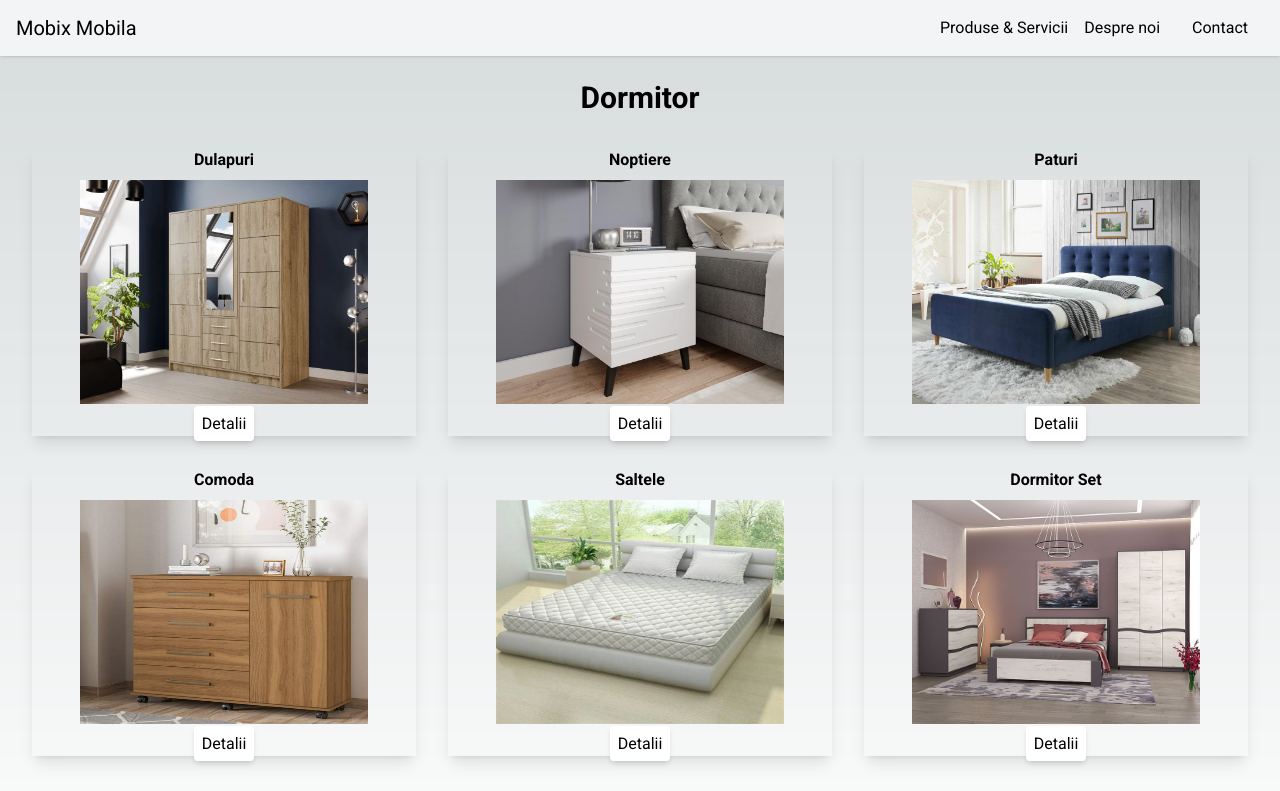
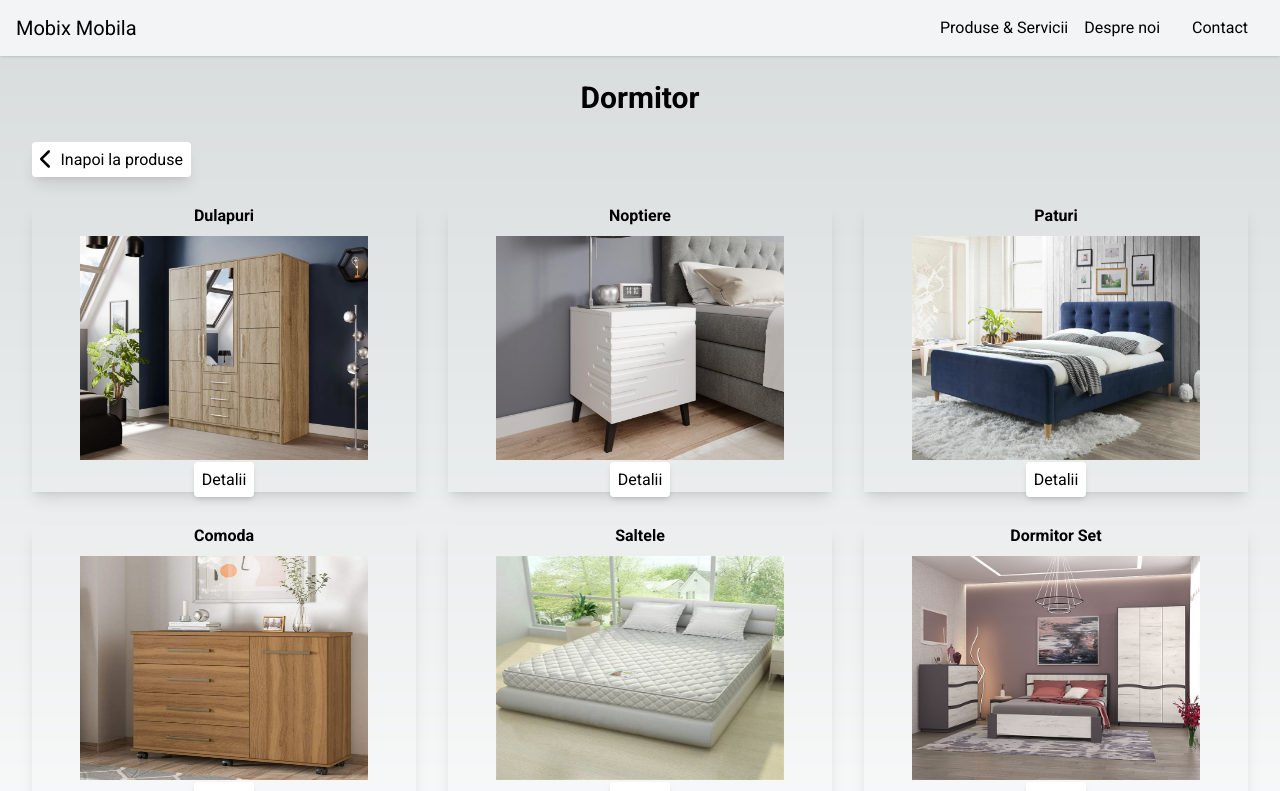
Before and after one commit to Erson1989x/mobix-mobila, a Next.js app: page /dormitor in a window 1280 px wide. Shown: the top 791 px of the page. Built offline with nearby package versions, Linux system fonts and the light colour scheme.

Commit message:
in-progress

```diff
--- a/app/(front)/products/[slug]/page.js
+++ b/app/(front)/products/[slug]/page.js
@@ -8,6 +8,9 @@ import { paturiProducts } from "@/library/categories/dormitor/paturi/paturiProdu
 import { comodaProducts } from "@/library/categories/dormitor/comode/comodeProducts";
 import { salteleProducts } from "@/library/categories/dormitor/saltele/salteleProducts";
 import ImageGallery from "@/components/ImageGallery/ImageGallery";
+import { FontAwesomeIcon } from "@fortawesome/react-fontawesome";
+import { faChevronLeft } from "@fortawesome/free-solid-svg-icons";
+
 const ProductPage = () => {
   const pathname = usePathname();
   const slug = pathname.split("/").pop();
@@ -39,11 +42,11 @@ const ProductPage = () => {
   if (product && product === salteleProduct) {
     return (
       <div className="md:p-8 pt-16 md:pt-20">
-        <div className="w-36 h-9">
+        <div className="w-40 h-9">
           <Link
             className="cursor-pointer border border-0 p-2 rounded bg-white text-black shadow-lg mt-4"
             href={`/dormitor/${product.category}`}
-          >
+          ><FontAwesomeIcon icon={faChevronLeft} size="lg" className="mr-2" />
             Inapoi la produse
           </Link>
         </div>
@@ -103,11 +106,11 @@ const ProductPage = () => {
   } else {
     return (
       <div className="md:p-8 pt-16 md:pt-20">
-        <div className="w-36 h-9">
+        <div className="w-40 h-9">
           <Link
             className="cursor-pointer border border-0 p-2 rounded bg-white text-black shadow-lg mt-4"
             href={`/dormitor/${product.category}`}
-          >
+          ><FontAwesomeIcon icon={faChevronLeft} size="lg" className="mr-2" />
             Inapoi la produse
           </Link>
         </div>
--- a/app/dormitor/comoda/page.js
+++ b/app/dormitor/comoda/page.js
@@ -5,6 +5,8 @@ import Link from "next/link";
 import { comodaProducts } from "../../../library/categories/dormitor/comode/comodeProducts";
 import { useState } from "react";
 import ProductCard from "@/components/ProductCard/ProductCard";
+import { FontAwesomeIcon } from "@fortawesome/react-fontawesome";
+import { faChevronLeft } from "@fortawesome/free-solid-svg-icons";
 
 const Comoda = () => {
   const [currentPage, setCurrentPage] = useState(1);
@@ -22,7 +24,7 @@ const Comoda = () => {
       <Link
         className="cursor-pointer border border-0 p-2 rounded bg-white text-black shadow-lg mt-4"
         href="/dormitor"
-      >
+      ><FontAwesomeIcon icon={faChevronLeft} size="lg" className="mr-2" />
         Inapoi la produse
       </Link>
       <ProductCard productsToDisplay={productsToDisplay} />
--- a/app/dormitor/dulapuri/page.js
+++ b/app/dormitor/dulapuri/page.js
@@ -3,6 +3,8 @@ import React, { useState } from "react";
 import ProductCard from "@/components/ProductCard/ProductCard";
 import Link from "next/link";
 import { dulapuriProducts } from "../../../library/categories/dormitor/dulapuri/dulapuriProducts";
+import { FontAwesomeIcon } from "@fortawesome/react-fontawesome";
+import { faChevronLeft } from "@fortawesome/free-solid-svg-icons";
 
 const Dulapuri = () => {
   const productsPerPage = 8;
@@ -20,7 +22,7 @@ const Dulapuri = () => {
       <Link
         className="cursor-pointer border border-0 p-2 rounded bg-white text-black shadow-lg mt-4"
         href="/dormitor"
-      >
+      ><FontAwesomeIcon icon={faChevronLeft} size="lg" className="mr-2" />
         Inapoi la produse
       </Link>
       <ProductCard productsToDisplay={productsToDisplay} />
--- a/app/dormitor/noptiere/page.js
+++ b/app/dormitor/noptiere/page.js
@@ -4,6 +4,8 @@ import ProductCard from "@/components/ProductCard/ProductCard";
 import Link from "next/link";
 import { noptiereProducts } from "../../../library/categories/dormitor/noptiere/noptiereProducts";
 import { useState } from "react";
+import { FontAwesomeIcon } from "@fortawesome/react-fontawesome";
+import { faChevronLeft } from "@fortawesome/free-solid-svg-icons";
 
 const Noptiere = () => {
   const [currentPage, setCurrentPage] = useState(1);
@@ -21,7 +23,7 @@ const Noptiere = () => {
       <Link
         className="cursor-pointer border border-0 p-2 rounded bg-white text-black shadow-lg mt-4"
         href="/dormitor"
-      >
+      ><FontAwesomeIcon icon={faChevronLeft} size="lg" className="mr-2" />
         Inapoi la produse
       </Link>
       <ProductCard productsToDisplay={productsToDisplay} />
--- a/app/dormitor/page.js
+++ b/app/dormitor/page.js
@@ -2,6 +2,8 @@ import React from 'react'
 import Link from 'next/link'
 import Image from 'next/image'
 import { dormitorItems } from './dormitorItems'
+import { FontAwesomeIcon } from '@fortawesome/react-fontawesome'
+import { faChevronLeft } from '@fortawesome/free-solid-svg-icons';
 
 
 const Dormitor = () => {
@@ -9,6 +11,12 @@ const Dormitor = () => {
   return (
     <div className='min-h-screen p-4 md:p-8 pt-16 md:pt-20'>
       <h1 className="text-3xl font-bold mb-8 text-center">Dormitor</h1>
+      <Link
+        className="cursor-pointer border border-0 p-2 rounded bg-white text-black shadow-lg mt-4"
+        href="/"
+      ><FontAwesomeIcon icon={faChevronLeft} size="lg" className="mr-2" />
+        Inapoi la produse
+      </Link>
       <div className=" grid grid-cols-1 sm:grid-cols-3 gap-8 mt-8">
         {dormitorItems.map(({title, imgageSrc, link}) => (
           <div key={title} className='card text-center shadow-lg'>
--- a/app/dormitor/paturi/page.js
+++ b/app/dormitor/paturi/page.js
@@ -4,6 +4,8 @@ import ProductCard from "@/components/ProductCard/ProductCard";
 import Link from "next/link";
 import { paturiProducts } from "../../../library/categories/dormitor/paturi/paturiProducts";
 import { useState } from "react";
+import { FontAwesomeIcon } from "@fortawesome/react-fontawesome";
+import { faChevronLeft } from "@fortawesome/free-solid-svg-icons";
 
 const Paturi = () => {
   const [currentPage, setCurrentPage] = useState(1);
@@ -21,7 +23,7 @@ const Paturi = () => {
       <Link
         className="cursor-pointer border border-0 p-2 rounded bg-white text-black shadow-lg mt-4"
         href="/dormitor"
-      >
+      ><FontAwesomeIcon icon={faChevronLeft} size="lg" className="mr-2" />
         Inapoi la produse
       </Link>
       <ProductCard productsToDisplay={productsToDisplay} />
--- a/app/dormitor/saltele/page.js
+++ b/app/dormitor/saltele/page.js
@@ -4,6 +4,8 @@ import ProductCard from '@/components/ProductCard/ProductCard'
 import Link from 'next/link'
 import { salteleProducts } from '../../../library/categories/dormitor/saltele/salteleProducts'
 import { useState } from 'react'
+import { FontAwesomeIcon } from '@fortawesome/react-fontawesome'
+import { faChevronLeft } from '@fortawesome/free-solid-svg-icons';
 
 const Saltele = () => {
     const [currentPage, setCurrentPage] = useState(1);
@@ -21,7 +23,7 @@ const Saltele = () => {
       <Link
         className="cursor-pointer border border-0 p-2 rounded bg-white text-black shadow-lg mt-4"
         href="/dormitor"
-      >
+      ><FontAwesomeIcon icon={faChevronLeft} size="lg" className="mr-2" />
         Inapoi la produse
       </Link>
       <ProductCard productsToDisplay={productsToDisplay} />
```
